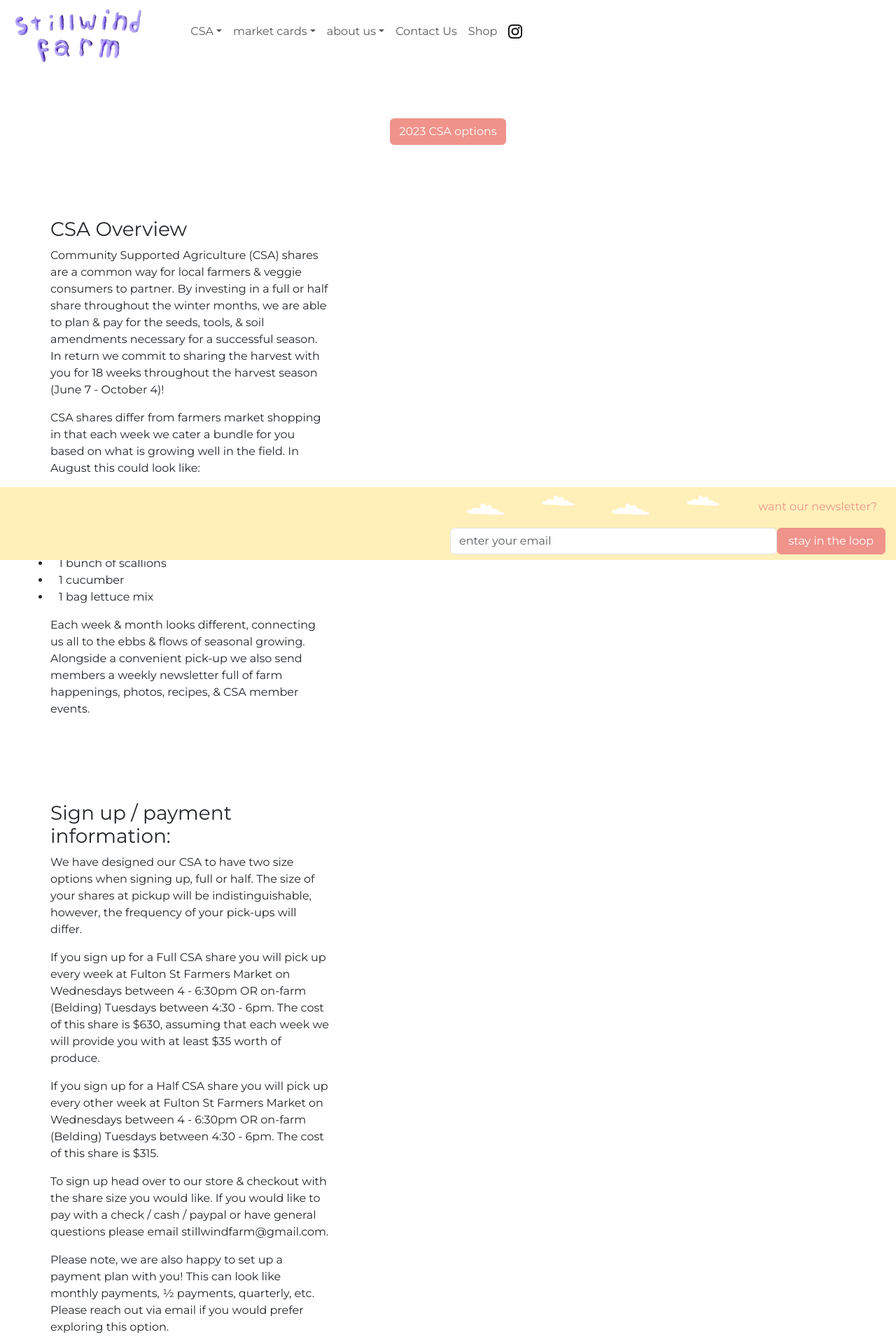
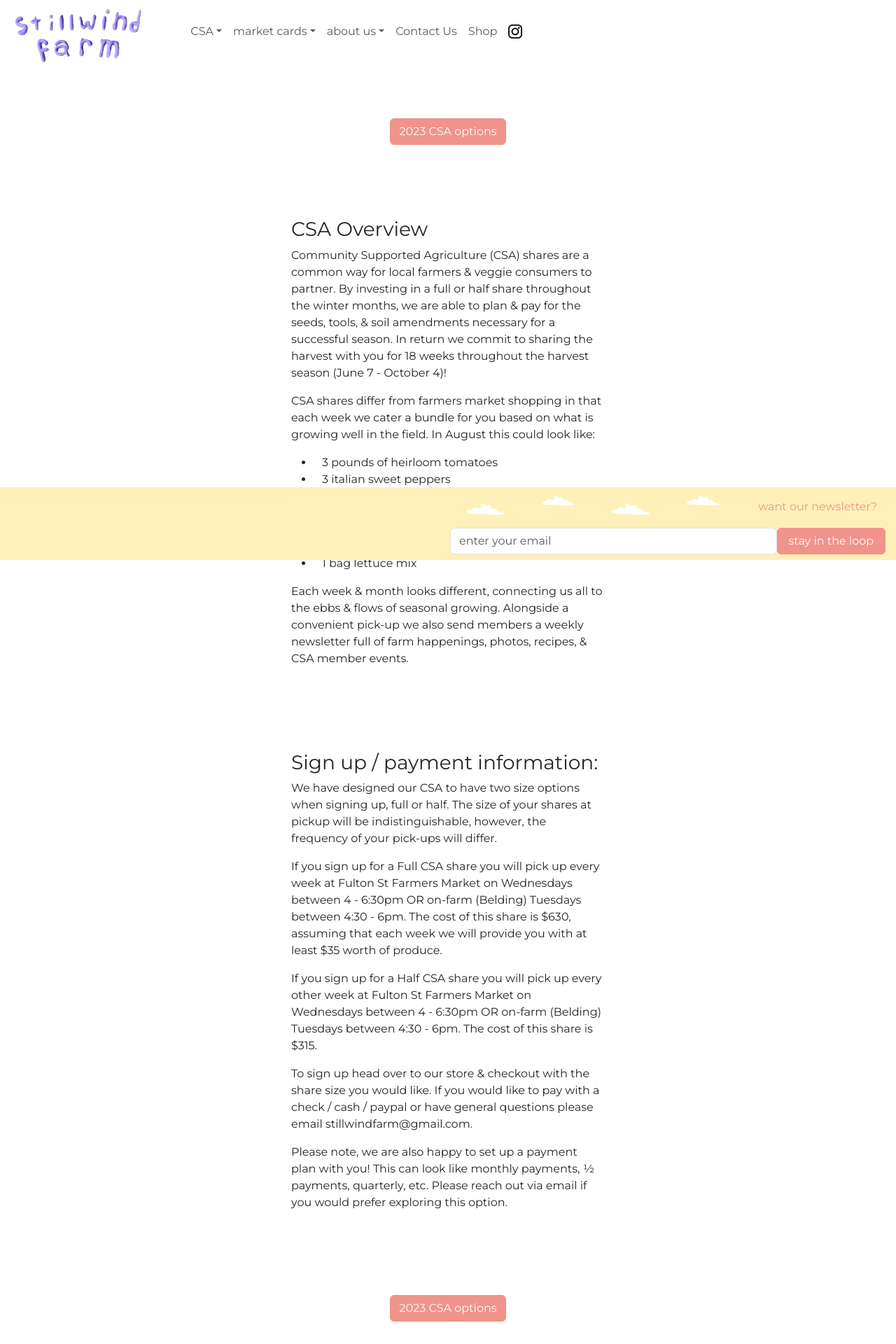
Before and after one commit to kencargill/stillwind-farm, a React (Create React App) app: page /csa in a window 1280 px wide. Shown: the top 1920 px of the page at 70% size. Built offline with nearby package versions, Linux system fonts and the light colour scheme.

Commit message:
formating

```diff
--- a/src/pages/csaPage.tsx
+++ b/src/pages/csaPage.tsx
@@ -13,7 +13,7 @@ export default function csaPage () {
                     </Link>
                 </div>
 
-            <div className="container row col-12 col-md-5 m-2 p-5 bg-white">
+            <div className="container col-12 col-md-5 m-2 p-5 mx-auto">
 
                 <h3 className="row">CSA Overview</h3>
                 <p className="row">Community Supported Agriculture (CSA) shares are a common way for local
@@ -41,7 +41,7 @@ export default function csaPage () {
                     photos, recipes, & CSA member events.</p>
             </div>
 
-            <div className="container row col-12 col-md-5 m-2 p-5 bg-white">
+            <div className="container col-12 col-md-5 m-2 p-5 mx-auto">
                 <h3 className="row">Sign up / payment information:</h3>
                 <p className="row">We have designed our CSA to have two size options when signing
                     up, full or half. The size of your shares at pickup will be
--- a/src/pages/marketCardPage.tsx
+++ b/src/pages/marketCardPage.tsx
@@ -8,7 +8,7 @@ export default function MarketCardPage () {
                     connection & farm sustainability throughout the winter & summer season.
                     See below to learn more about how you can access fresh veggies & discounts all season long!</p>
             </div>
-            <div className="container d-grid gap-2 col-6 mx-auto">
+            <div className="container gap-2 col-8 col-md-6 mx-auto">
                 <h3 className="row">Market Cards Explained:</h3>
                 <p className="row">Our Market Cards are a unique and adaptable way to support your local
                     farmer! By purchasing one, you are granted flexibility, discounts, and
@@ -27,7 +27,7 @@ export default function MarketCardPage () {
                     & believing in the nourishing food that we work so hard to grow!</p>
                 <div className="d-grid gap-2 col-6 mx-auto mb-5 pb-5">
                     <Link to={'https://www.stillwindfarmllc.com/shop/market-card/2?page=1&limit=60&sort_by=category_order&sort_order=asc'} >
-                        <button type="button" className="btn btn-success m-3">view products</button>
+                        <button type="button" className="btn btn-success m-3">view market card options</button>
                     </Link>
                 </div>
             </div>
```
